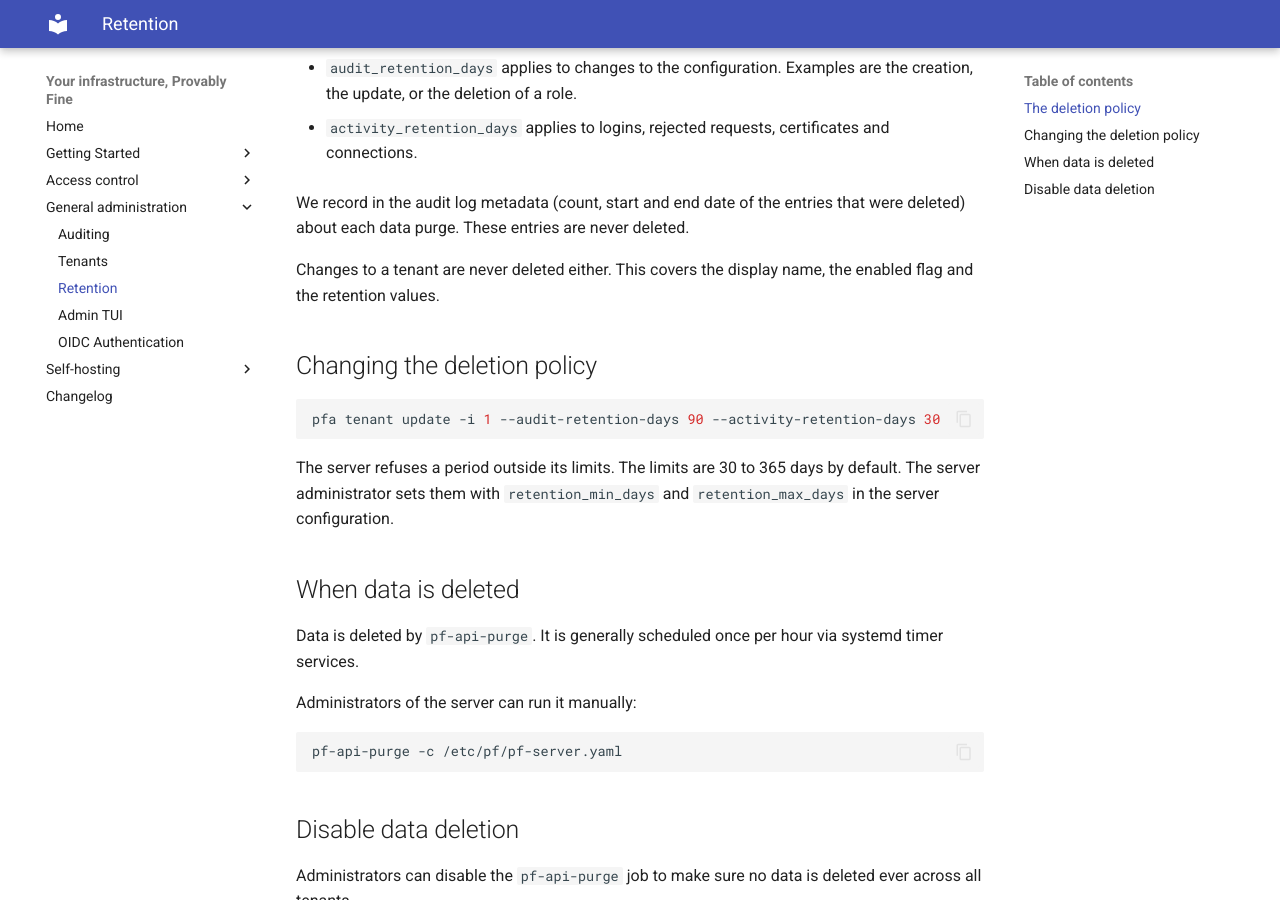
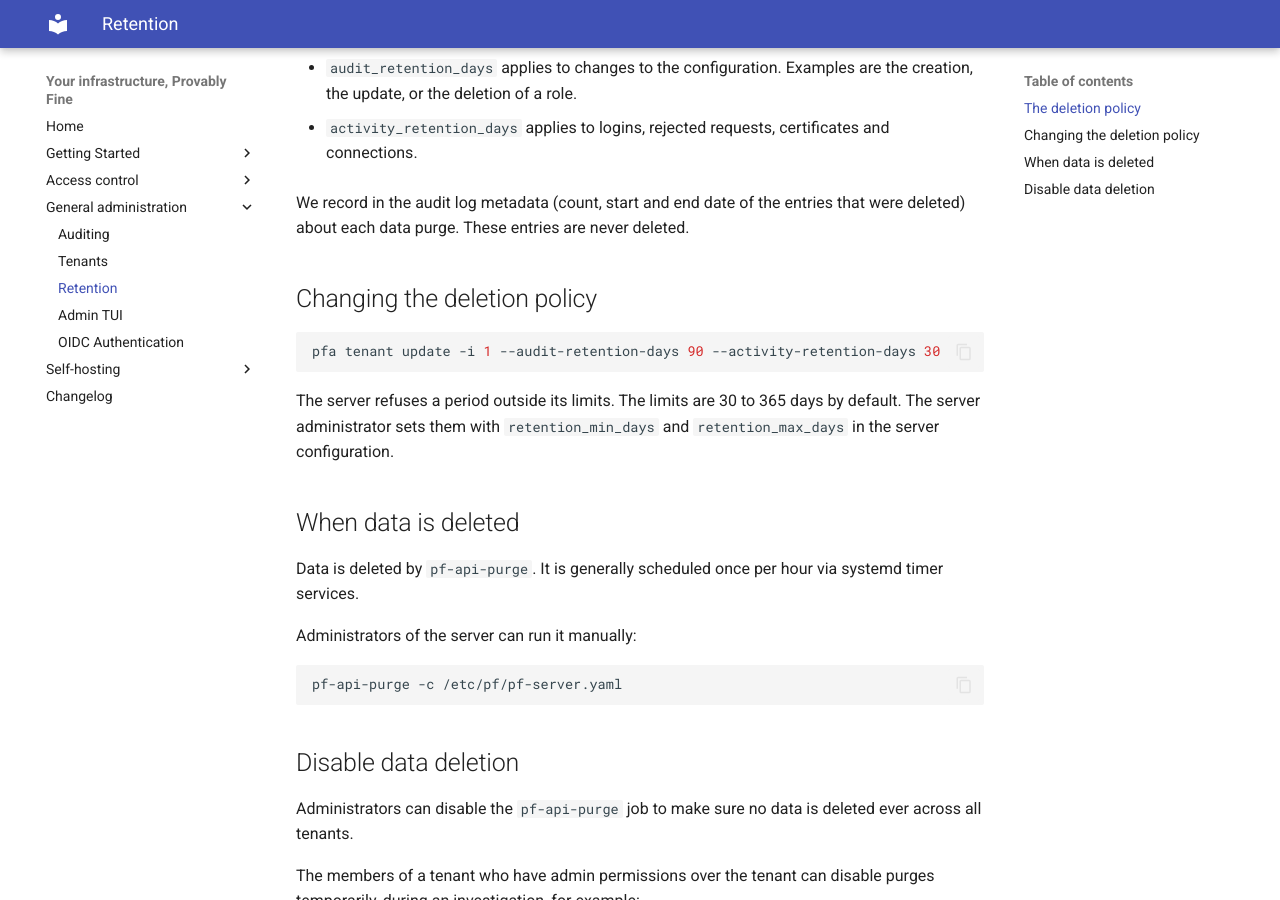
Before and after one commit to provablyfine/pf, an MkDocs documentation site: the page built from docs/admin/retention.md, in a window 1280 px wide and 900 px high, scrolled down 316 px. Built offline with MkDocs 1.6.1 and Material for MkDocs 9.7.7, drawn with Linux system fonts in a browser that asks for light colours; nearby versions of some CDN libraries; library files that are not in the unit come from our copies; comment, search, counter and statistics services are not loaded; the version menu is left out.

Commit message:
no need for this implementation detail

```diff
--- a/docs/admin/retention.md
+++ b/docs/admin/retention.md
@@ -15,9 +15,6 @@ Examples are the creation, the update, or the deletion of a role.
 We record in the audit log metadata (count, start and end date of
 the entries that were deleted) about each data purge. These entries
 are never deleted.
-
-Changes to a tenant are never deleted either.
-This covers the display name, the enabled flag and the retention values.
 
 ## Changing the deletion policy
 
```
